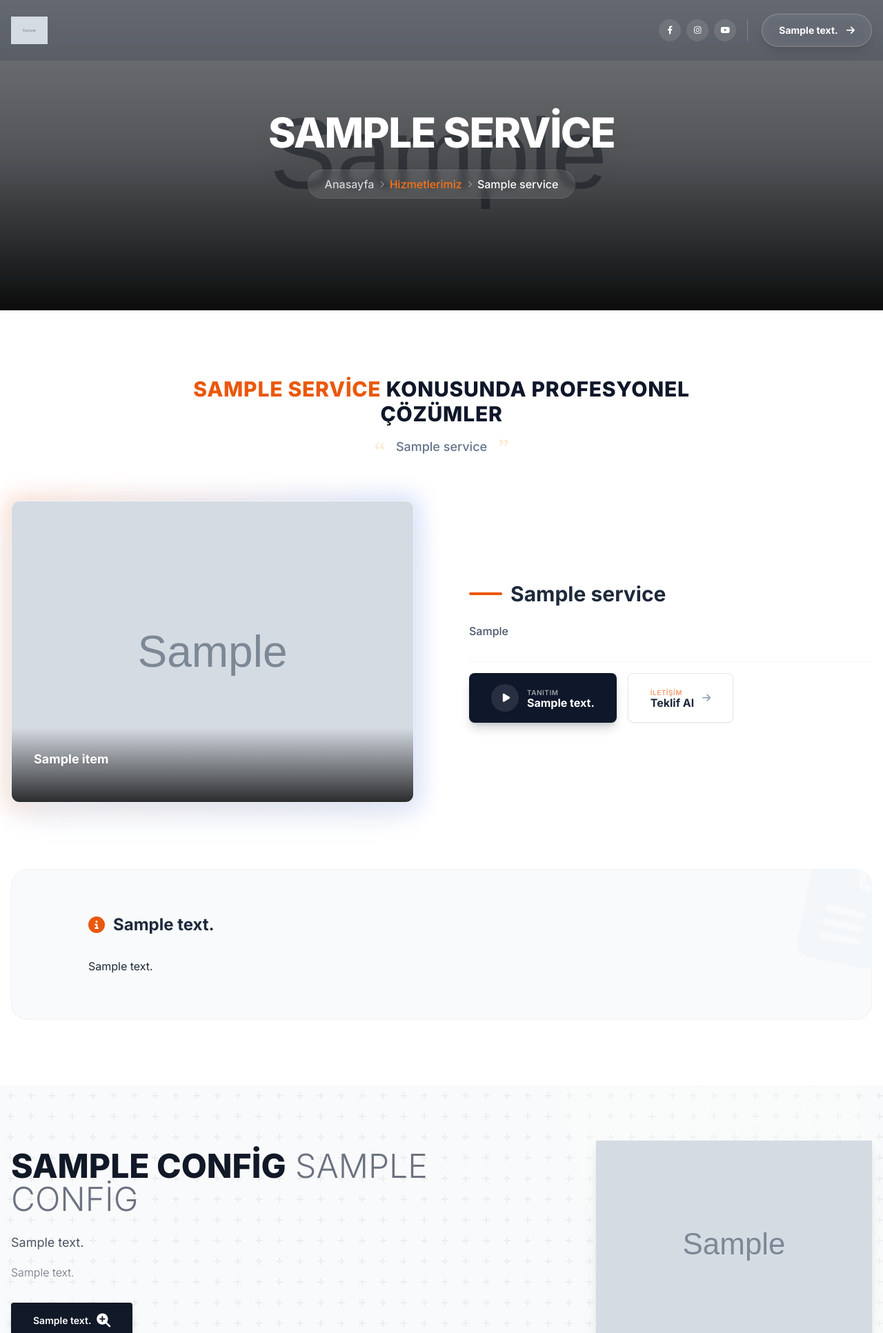
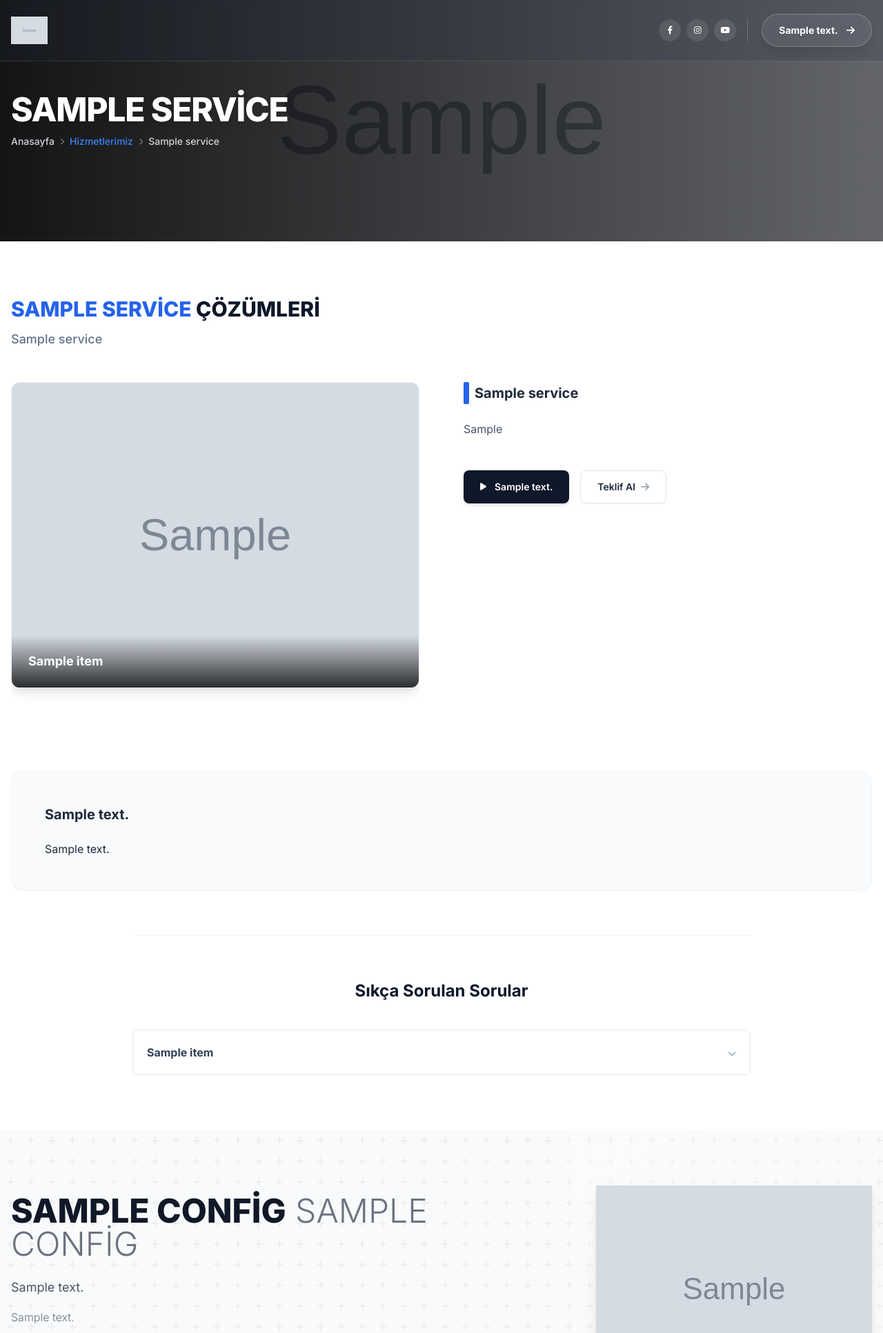
Before and after one commit to gokayeren/ekosan_project, a Flask app: a page that uses app/templates/service_detail.html in a window 1280 px wide. Shown: the top 1933 px of the page at 69% size. Run offline with Flask 3, Linux system fonts and the light colour scheme; tables that the repository leaves empty hold one stand-in row (values such as "Sample post"); grey boxes marked "Sample" are stand-in pictures; some libraries are stand-ins or nearby versions.

Commit message:
servicefix

```diff
--- a/app/templates/service_detail.html
+++ b/app/templates/service_detail.html
@@ -5,234 +5,212 @@
 
 {% block content %}
 
-{# --- 1. HEADER (KAPAK) BÖLÜMÜ --- #}
-<div class="relative w-full h-[300px] lg:h-[450px] bg-neutral-900 overflow-hidden flex items-center justify-center">
+<div class="relative w-full h-[250px] lg:h-[350px] bg-neutral-900 overflow-hidden">
     <div class="absolute inset-0 z-0">
-        {# Eğer detay kapak görseli varsa onu kullan, yoksa liste görselini, o da yoksa gri arka plan #}
         {% if service.detail_image_path %}
             <img src="{{ url_for('static', filename='uploads/' + service.detail_image_path) }}"
-                 class="w-full h-full object-cover opacity-50 animate-hero-slow" alt="{{ service.title }}">
+                 class="w-full h-full object-cover opacity-40" alt="{{ service.title }}">
         {% elif service.image_path %}
             <img src="{{ url_for('static', filename='uploads/' + service.image_path) }}"
-                 class="w-full h-full object-cover opacity-50 blur-sm" alt="{{ service.title }}">
+                 class="w-full h-full object-cover opacity-40 blur-sm" alt="{{ service.title }}">
         {% else %}
-            <div class="w-full h-full bg-slate-800 opacity-50"></div>
+            <div class="w-full h-full bg-slate-900 opacity-40"></div>
         {% endif %}
     </div>
 
-    {# Gradyan Efekti #}
-    <div class="absolute inset-0 bg-gradient-to-t from-black/90 via-black/30 to-transparent z-10"></div>
+    <div class="absolute inset-0 bg-gradient-to-r from-black/80 via-black/40 to-transparent z-10"></div>
 
-    <div class="relative z-20 container mx-auto px-4 text-center">
-        <h1 class="text-3xl md:text-5xl lg:text-6xl font-black text-white tracking-tight mb-6 drop-shadow-2xl uppercase">
+    <div class="relative z-20 container mx-auto px-4 h-full flex flex-col justify-center items-start text-left">
+        <h1 class="text-3xl md:text-5xl font-black text-white tracking-tight mb-3 uppercase drop-shadow-lg">
             {{ service.title }}
         </h1>
 
-        {# Breadcrumb (Yol Haritası) #}
-        <div class="inline-flex items-center gap-2 text-sm md:text-base font-medium text-gray-300 bg-white/10 px-6 py-2 rounded-full backdrop-blur-sm border border-white/10">
-            <a href="{{ url_for('main.index') }}" class="hover:text-orange-500 transition-colors">Anasayfa</a>
+        <div class="flex items-center gap-2 text-xs md:text-sm font-medium text-gray-300">
+            <a href="{{ url_for('main.index') }}" class="hover:text-blue-500 transition-colors">Anasayfa</a>
             <i class="fa fa-chevron-right text-[10px] opacity-50"></i>
-            <span class="text-orange-500">Hizmetlerimiz</span>
+            <span class="text-blue-500">Hizmetlerimiz</span>
             <i class="fa fa-chevron-right text-[10px] opacity-50"></i>
-            <span class="text-white">{{ service.title }}</span>
+            <span class="text-white opacity-80">{{ service.title }}</span>
         </div>
     </div>
 </div>
 
-{# --- 2. ANA İÇERİK ALANI --- #}
-<section class="py-16 lg:py-24 bg-white relative overflow-hidden">
-    {# Arka plan deseni (Opsiyonel) #}
+<section class="py-12 lg:py-20 bg-white relative">
+    <div class="container mx-auto px-4 max-w-7xl">
 
-    <div class="container mx-auto px-4 max-w-7xl relative z-10">
-
-        {# A. INTRO BÖLÜMÜ (Başlık ve Alt Başlık) #}
-        <div class="text-center max-w-4xl mx-auto mb-16 space-y-4">
-            <h2 class="text-2xl md:text-3xl font-black text-slate-900 uppercase tracking-wide leading-tight">
-                <span class="text-orange-600">{{ service.title }}</span> KONUSUNDA PROFESYONEL ÇÖZÜMLER
+        <div class="max-w-4xl mb-12 space-y-3">
+            <h2 class="text-2xl md:text-3xl font-black text-slate-900 uppercase leading-tight">
+                <span class="text-blue-600">{{ service.title }}</span> ÇÖZÜMLERİ
             </h2>
             {% if service.subtitle %}
-            <div class="relative inline-block">
-                <p class="text-slate-500 font-medium text-base md:text-lg leading-relaxed px-8">
+            <p class="text-slate-500 font-medium text-base md:text-lg leading-relaxed">
                 {{ service.subtitle }}
             </p>
-                {# Süsleme Çizgileri #}
-                <span class="absolute top-0 left-0 text-4xl text-orange-200 opacity-50 font-serif">“</span>
-                <span class="absolute bottom-0 right-0 text-4xl text-orange-200 opacity-50 font-serif translate-y-2">”</span>
-            </div>
             {% endif %}
         </div>
 
-        {# B. ORTA BÖLÜM: SLIDER (SOL) ve ÖZELLİKLER (SAĞ) #}
-        <div class="grid grid-cols-1 lg:grid-cols-2 gap-12 lg:gap-20 items-start mb-24">
+        <div class="grid grid-cols-1 lg:grid-cols-2 gap-12 lg:gap-16 items-start mb-20">
 
-            {# SOL: SLIDER ALANI #}
-            <div class="w-full relative group">
-                <div class="absolute -inset-2 bg-gradient-to-r from-orange-600 to-blue-600 rounded-2xl opacity-20 blur-lg group-hover:opacity-40 transition duration-500"></div>
-
+            <div class="w-full">
                 {% if service.slider_group and service.slider_group.items %}
-                    {# Swiper Slider #}
-                    <div class="swiper serviceDetailSwiper rounded-xl overflow-hidden shadow-2xl shadow-slate-200 border border-slate-100 aspect-[4/3] bg-white relative">
+                    <div class="swiper serviceDetailSwiper w-full bg-transparent">
                         <div class="swiper-wrapper">
                             {% for item in service.slider_group.items %}
-                            <div class="swiper-slide relative">
+                            <div class="swiper-slide rounded-xl overflow-hidden aspect-[4/3] bg-slate-100 shadow-lg border border-slate-100">
                                 <img src="{{ url_for('static', filename='uploads/' + item.image_path) }}"
                                      alt="{{ item.title }}"
                                      class="w-full h-full object-cover">
 
-                                {# Slider içi yazı varsa #}
                                 {% if item.title %}
-                                <div class="absolute bottom-0 left-0 right-0 p-8 pb-12 bg-gradient-to-t from-black/80 via-black/40 to-transparent pointer-events-none">
-                                    <h4 class="text-white font-bold text-lg drop-shadow-md">{{ item.title }}</h4>
+                                <div class="absolute bottom-0 left-0 right-0 p-6 bg-gradient-to-t from-black/80 to-transparent pointer-events-none">
+                                    <h4 class="text-white font-bold text-lg">{{ item.title }}</h4>
                                 </div>
                                 {% endif %}
                             </div>
                             {% endfor %}
                         </div>
 
-                        {# Sadece Noktalar (Pagination) #}
-                        <div class="swiper-pagination !bottom-4"></div>
+                        <div class="swiper-pagination"></div>
                     </div>
 
                 {% elif service.image_path %}
-                    {# Slider yoksa tek resim #}
-                    <div class="rounded-xl overflow-hidden shadow-2xl shadow-slate-200 aspect-[4/3] bg-white">
+                    <div class="rounded-xl overflow-hidden shadow-lg border border-slate-100 aspect-[4/3] bg-slate-100">
                          <img src="{{ url_for('static', filename='uploads/' + service.image_path) }}"
-                                class="w-full h-full object-cover transform group-hover:scale-105 transition-transform duration-700"
+                              class="w-full h-full object-cover"
                               alt="{{ service.title }}">
-                    </div>
-                {% else %}
-                    {# Hiç resim yoksa placeholder #}
-                    <div class="rounded-xl overflow-hidden shadow-inner bg-slate-100 aspect-[4/3] flex items-center justify-center text-slate-300">
-                        <i class="fa fa-image text-6xl"></i>
                     </div>
                 {% endif %}
             </div>
 
-            {# SAĞ: ÖZELLİKLER VE AKSİYON #}
-            <div class="flex flex-col h-full justify-center space-y-8">
+            <div class="flex flex-col h-full space-y-6">
                 <div>
-                    <div class="flex items-center gap-3 mb-6">
-                        <span class="w-12 h-1 bg-orange-600 rounded-full"></span>
-                        <h3 class="text-2xl md:text-3xl font-bold text-slate-800 leading-tight">
+                    <h3 class="text-xl font-bold text-slate-800 mb-6 flex items-center gap-2">
+                        <span class="w-2 h-8 bg-blue-600 rounded-sm"></span>
                         {{ service.features_title or 'Öne Çıkan Özellikler' }}
                     </h3>
-                    </div>
 
-                    {# Editörden gelen Özellik Listesi (HTML) #}
-                    {# Tailwind Typography (prose) ile listeyi otomatik stillendiriyoruz #}
-                    <div class="prose prose-lg prose-slate prose-ul:list-none prose-ul:pl-0 prose-li:pl-0">
+                    <div class="prose prose-slate prose-ul:list-none prose-ul:pl-0 prose-li:pl-0">
                         {% if service.features %}
-                            {# Liste maddelerini özel ikonla süslemek için CSS trick yerine replace kullanıyoruz veya safe ile basıp CSS ile hallediyoruz.
-                               Burada prose-li sınıfını özelleştirmek daha temiz. #}
-                            <div class="custom-features-list text-slate-600 font-medium">
+                            <div class="custom-features-list text-slate-600">
                                 {{ service.features | safe }}
                             </div>
-                        {% else %}
-                            <p class="text-slate-500 italic">Bu hizmet için henüz özellik listesi girilmemiştir.</p>
                         {% endif %}
                     </div>
                 </div>
 
-                {# Butonlar #}
-                <div class="flex flex-wrap gap-4 pt-4 border-t border-slate-100">
+                <div class="flex flex-wrap gap-4 pt-6 mt-auto">
                     {% if service.video_url %}
                     <a href="{{ service.video_url }}" target="_blank"
-                       class="btn h-auto py-4 px-8 bg-slate-900 hover:bg-orange-600 text-white border-none rounded-lg shadow-lg shadow-slate-900/20 flex items-center gap-3 group transition-all duration-300">
-                        <span class="w-10 h-10 rounded-full bg-white/10 flex items-center justify-center group-hover:bg-white group-hover:text-orange-600 transition-colors">
-                            <i class="fa fa-play text-sm ml-1"></i>
-                        </span>
-                        <div class="text-left">
-                            <span class="block text-[10px] opacity-60 uppercase tracking-wider">Tanıtım</span>
-                            <span class="block font-bold text-base leading-none">{{ service.video_btn_text or 'Filmi İzle' }}</span>
-                        </div>
+                       class="btn h-12 px-6 bg-slate-900 hover:bg-blue-600 text-white border-none rounded-lg shadow-md flex items-center gap-3 transition-colors">
+                        <i class="fa fa-play text-xs"></i>
+                        <span>{{ service.video_btn_text or 'Filmi İzle' }}</span>
                     </a>
                     {% endif %}
 
                     <a href="{{ url_for('main.contact') }}"
-                       class="btn h-auto py-4 px-8 bg-white hover:bg-slate-50 text-slate-800 border border-slate-200 rounded-lg shadow-sm flex items-center gap-3 group">
-                        <div class="text-left">
-                            <span class="block text-[10px] opacity-60 uppercase tracking-wider text-orange-600">İletişim</span>
-                            <span class="block font-bold text-base leading-none">Teklif Al</span>
-                        </div>
-                        <i class="fa fa-arrow-right text-slate-400 group-hover:text-orange-600 group-hover:translate-x-1 transition-all"></i>
+                       class="btn h-12 px-6 bg-white hover:bg-slate-50 text-slate-800 border border-slate-200 rounded-lg shadow-sm flex items-center gap-2">
+                        <span>Teklif Al</span>
+                        <i class="fa fa-arrow-right text-slate-400"></i>
                     </a>
                 </div>
             </div>
 
         </div>
 
-        {# C. ALT BÖLÜM: DETAYLI AÇIKLAMA #}
-        <div class="bg-slate-50 rounded-3xl p-8 md:p-12 lg:p-16 border border-slate-100 shadow-sm relative overflow-hidden">
-            {# Arka plan dekoru #}
-            <i class="fa fa-file-alt absolute -top-6 -right-6 text-[10rem] text-slate-200 opacity-20 pointer-events-none rotate-12"></i>
-
-            <div class="relative z-10 max-w-5xl mx-auto">
-                <h3 class="text-2xl font-bold text-slate-800 mb-8 flex items-center gap-3">
-                    <i class="fa fa-info-circle text-orange-600"></i>
-                    {{ service.description_title or 'Detaylı Bilgiler ve Avantajlar' }}
+        <div class="bg-slate-50 rounded-2xl p-8 md:p-12 border border-slate-100 mb-16">
+            <h3 class="text-xl font-bold text-slate-800 mb-6">
+                {{ service.description_title or 'Detaylı Bilgiler' }}
             </h3>
 
-                {# Editörden gelen HTML İçerik #}
-                <div class="prose prose-lg prose-slate max-w-none prose-headings:text-slate-800 prose-a:text-orange-600 hover:prose-a:text-orange-700 prose-img:rounded-xl">
+            <div class="prose prose-lg prose-slate max-w-none prose-a:text-blue-600">
                 {% if service.description %}
                     {{ service.description | safe }}
                 {% else %}
-                        <p class="text-slate-500">Detaylı açıklama hazırlanıyor...</p>
+                    <p class="text-slate-500 text-sm">İçerik hazırlanıyor...</p>
                 {% endif %}
             </div>
         </div>
+
+        {% if service.faq_group and service.faq_group.items %}
+        <div class="max-w-4xl mx-auto border-t border-slate-100 pt-16">
+            <div class="text-center mb-10">
+                <h3 class="text-2xl font-bold text-slate-900">Sıkça Sorulan Sorular</h3>
             </div>
+
+            <div class="space-y-3">
+                {% for faq in service.faq_group.items %}
+                    {% if faq.is_active %}
+                    <details class="group bg-white rounded-lg border border-slate-200 overflow-hidden [&_summary::-webkit-details-marker]:hidden">
+                        <summary class="flex items-center justify-between p-5 cursor-pointer text-slate-700 font-bold hover:bg-slate-50 transition-colors">
+                            <span>{{ faq.question }}</span>
+                            <span class="transition-transform duration-300 group-open:rotate-180">
+                                <i class="fa fa-chevron-down text-xs text-slate-400"></i>
+                            </span>
+                        </summary>
+                        <div class="px-5 pb-5 text-slate-600 text-sm leading-relaxed border-t border-slate-50">
+                            {{ faq.answer | safe }}
+                        </div>
+                    </details>
+                    {% endif %}
+                {% endfor %}
+            </div>
+        </div>
+        {% endif %}
 
     </div>
 </section>
 
-{# --- SWIPER JS AYARLARI --- #}
 <script>
 document.addEventListener("DOMContentLoaded", function() {
     var swiper = new Swiper(".serviceDetailSwiper", {
-        spaceBetween: 0,
+        spaceBetween: 20,
         effect: "fade",
         fadeEffect: { crossFade: true },
         loop: true,
         autoplay: {
-            delay: 4000,
+            delay: 5000,
             disableOnInteraction: false,
         },
-        // Sadece Pagination (Noktalar) aktif
         pagination: {
             el: ".swiper-pagination",
             clickable: true,
-            // dynamicBullets: true, // İstersen bunu açıp noktaların büyüklü küçüklü olmasını sağlayabilirsin
         },
-        // Navigation (Oklar) İPTAL EDİLDİ
     });
 });
 </script>
 
 <style>
-    /* Slider Noktaları Özelleştirme */
+    /* Swiper Dışarıda Pagination Ayarı */
+    .serviceDetailSwiper {
+        padding-bottom: 40px !important; /* Noktalar için alt boşluk */
+    }
+
+    .serviceDetailSwiper .swiper-pagination {
+        bottom: 0 !important; /* En alta sabitle */
+    }
+
+    /* Mavi Noktalar */
     .serviceDetailSwiper .swiper-pagination-bullet {
         width: 10px;
         height: 10px;
-        background-color: #ffffff; /* Pasif noktalar beyaz */
-        opacity: 0.6;
-        border: 1px solid rgba(0,0,0,0.1);
-        transition: all 0.3s ease;
+        background-color: #cbd5e1; /* Pasif gri */
+        opacity: 1;
+        margin: 0 6px !important;
     }
 
     .serviceDetailSwiper .swiper-pagination-bullet-active {
-        background-color: #ea580c; /* Aktif nokta: Turuncu (veya #3b82f6 Mavi yapabilirsin) */
-        opacity: 1;
-        width: 24px; /* Aktif olunca uzayan şık yapı */
-        border-radius: 6px;
+        background-color: #2563eb; /* Aktif Mavi */
+        width: 20px;
+        border-radius: 10px;
+        transition: all 0.3s;
     }
 
-    /* Özellikler listesindeki maddelere check işareti */
+    /* Özellik Listesi Tikleri */
     .custom-features-list ul { list-style: none; padding: 0; margin: 0; }
     .custom-features-list li {
         position: relative;
-        padding-left: 1.75rem;
-        margin-bottom: 0.75rem;
+        padding-left: 1.5rem;
+        margin-bottom: 0.5rem;
         display: flex;
         align-items: start;
     }
@@ -242,9 +220,9 @@ document.addEventListener("DOMContentLoaded", function() {
         font-weight: 900;
         position: absolute;
         left: 0;
-        top: 0.2rem;
-        color: #ea580c;
-        font-size: 0.9rem;
+        top: 0.3rem;
+        color: #2563eb; /* Mavi Tik */
+        font-size: 0.8rem;
     }
 </style>
 
```
Also changed, not shown: app/__init__.py (+8 -2 lines), app/static/uploads/gunesenerji.jpg (added). Lines whose indentation alone changed are shown as unchanged.
